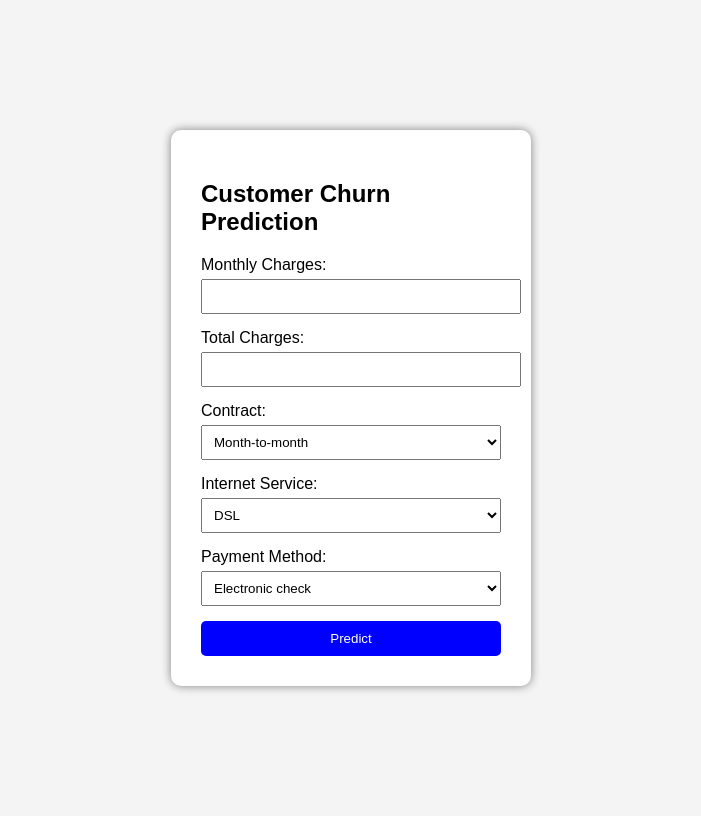
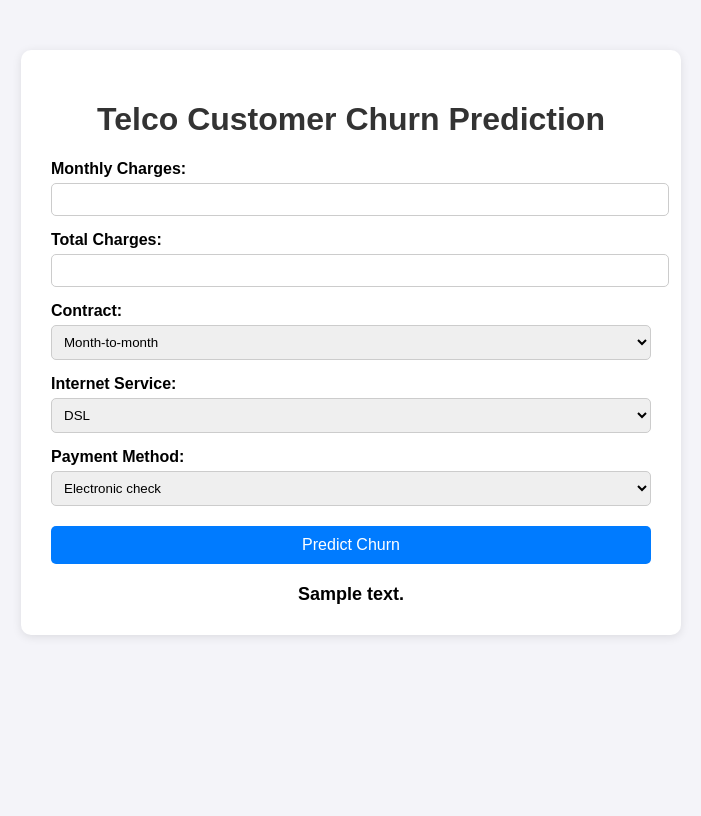
Before and after one commit to MichaelOdons/customer-churn-prediction, a Flask app: template Templates/index.html in a window 1280 px wide. Shown: the whole page, without its empty margins (289-990 px from the left). After the commit the page ends 637 px from the top, so only its background shows below. Run offline with Flask 3, Linux system fonts and the light colour scheme; the template is opened without the code that fills it: most values are stand-ins (such as "Sample title", 1, 10 or a date in 2020).

Commit message:
Update app.py and index.html for safe prediction and Railway deployment

```diff
--- a/templates/index.html
+++ b/templates/index.html
@@ -1,85 +1,99 @@
 <!DOCTYPE html>
-<html>
+<html lang="en">
 <head>
-    <title>Churn Prediction</title>
+    <meta charset="UTF-8">
+    <title>Telco Customer Churn Prediction</title>
     <style>
         body {
-            font-family: Arial;
-            background-color: #f4f4f4;
-            display: flex;
-            justify-content: center;
-            align-items: center;
-            height: 100vh;
+            font-family: Arial, sans-serif;
+            background-color: #f4f4f9;
+            margin: 0;
+            padding: 0;
         }
-
         .container {
-            background: white;
+            max-width: 600px;
+            margin: 50px auto;
             padding: 30px;
+            background-color: #fff;
             border-radius: 10px;
-            box-shadow: 0px 0px 10px gray;
-            width: 300px;
+            box-shadow: 0 2px 10px rgba(0,0,0,0.1);
         }
-
+        h1 {
+            text-align: center;
+            color: #333;
+        }
+        label {
+            display: block;
+            margin-top: 15px;
+            font-weight: bold;
+        }
         input, select {
             width: 100%;
             padding: 8px;
             margin-top: 5px;
-            margin-bottom: 15px;
+            border-radius: 5px;
+            border: 1px solid #ccc;
         }
-
         button {
+            margin-top: 20px;
+            padding: 10px;
             width: 100%;
-            padding: 10px;
-            background-color: blue;
+            background-color: #007bff;
             color: white;
+            font-size: 16px;
             border: none;
             border-radius: 5px;
+            cursor: pointer;
         }
-
         button:hover {
-            background-color: darkblue;
+            background-color: #0056b3;
+        }
+        .result {
+            margin-top: 20px;
+            font-size: 18px;
+            font-weight: bold;
+            text-align: center;
         }
     </style>
 </head>
 <body>
+    <div class="container">
+        <h1>Telco Customer Churn Prediction</h1>
+        <form action="/predict" method="post">
+            <label for="MonthlyCharges">Monthly Charges:</label>
+            <input type="number" step="0.01" id="MonthlyCharges" name="MonthlyCharges" required>
 
-<div class="container">
-    <h2>Customer Churn Prediction</h2>
+            <label for="TotalCharges">Total Charges:</label>
+            <input type="number" step="0.01" id="TotalCharges" name="TotalCharges" required>
 
-    <form action="/predict" method="POST">
-
-        <label>Monthly Charges:</label>
-        <input type="number" name="MonthlyCharges" required>
-
-        <label>Total Charges:</label>
-        <input type="number" name="TotalCharges" required>
-
-        <label>Contract:</label>
-        <select name="Contract">
+            <label for="Contract">Contract:</label>
+            <select id="Contract" name="Contract">
                 <option value="Month-to-month">Month-to-month</option>
                 <option value="One year">One year</option>
                 <option value="Two year">Two year</option>
             </select>
 
-        <label>Internet Service:</label>
-        <select name="InternetService">
+            <label for="InternetService">Internet Service:</label>
+            <select id="InternetService" name="InternetService">
                 <option value="DSL">DSL</option>
                 <option value="Fiber optic">Fiber optic</option>
                 <option value="No">No</option>
             </select>
 
-        <label>Payment Method:</label>
-        <select name="PaymentMethod">
+            <label for="PaymentMethod">Payment Method:</label>
+            <select id="PaymentMethod" name="PaymentMethod">
                 <option value="Electronic check">Electronic check</option>
                 <option value="Mailed check">Mailed check</option>
-            <option value="Bank transfer (automatic)">Bank transfer</option>
-            <option value="Credit card (automatic)">Credit card</option>
+                <option value="Bank transfer (automatic)">Bank transfer (automatic)</option>
+                <option value="Credit card (automatic)">Credit card (automatic)</option>
             </select>
 
-        <button type="submit">Predict</button>
+            <button type="submit">Predict Churn</button>
+        </form>
 
-    </form>
+        {% if prediction_text %}
+            <div class="result">{{ prediction_text }}</div>
+        {% endif %}
     </div>
-
 </body>
 </html>
```
Also changed, not shown: Templates/index.html (+81 -7 lines), 1 other file. Lines whose indentation alone changed are shown as unchanged.
